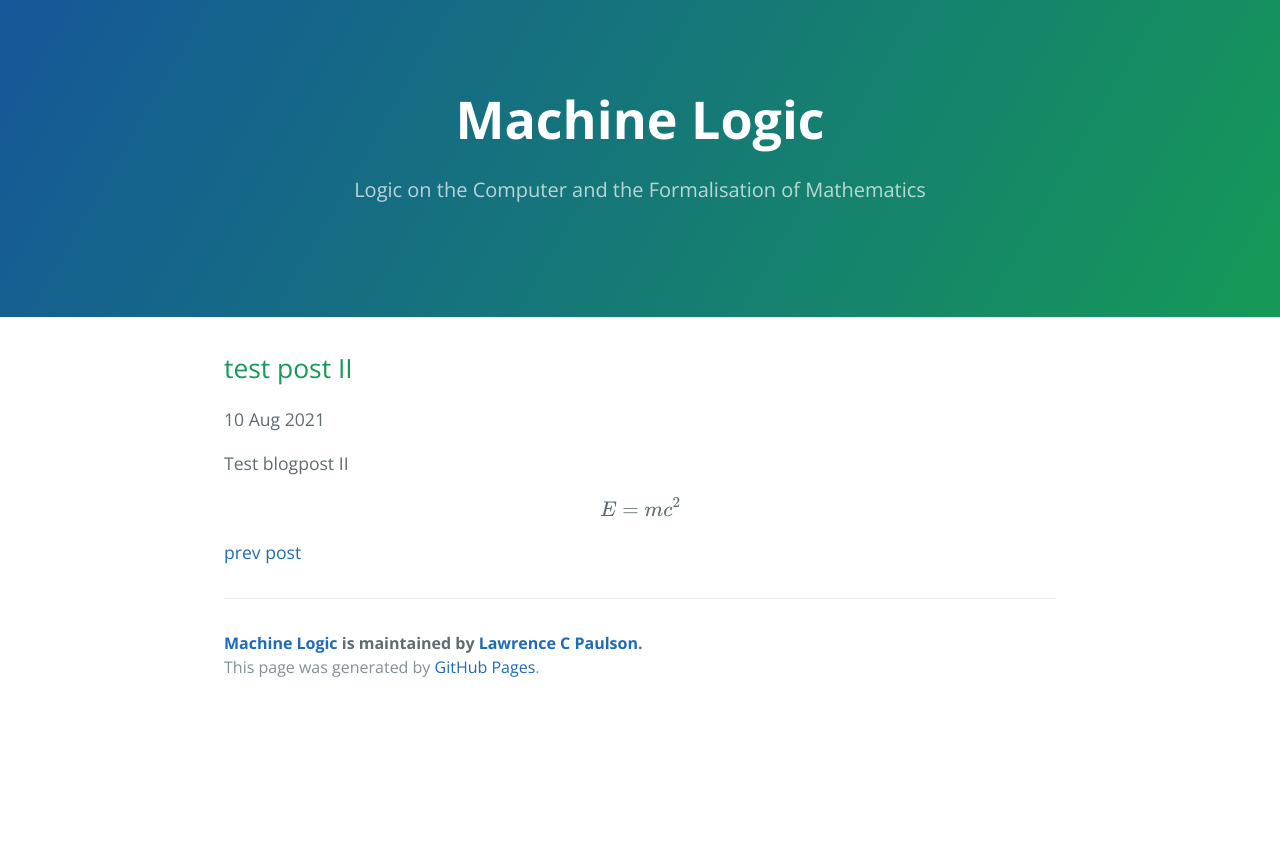
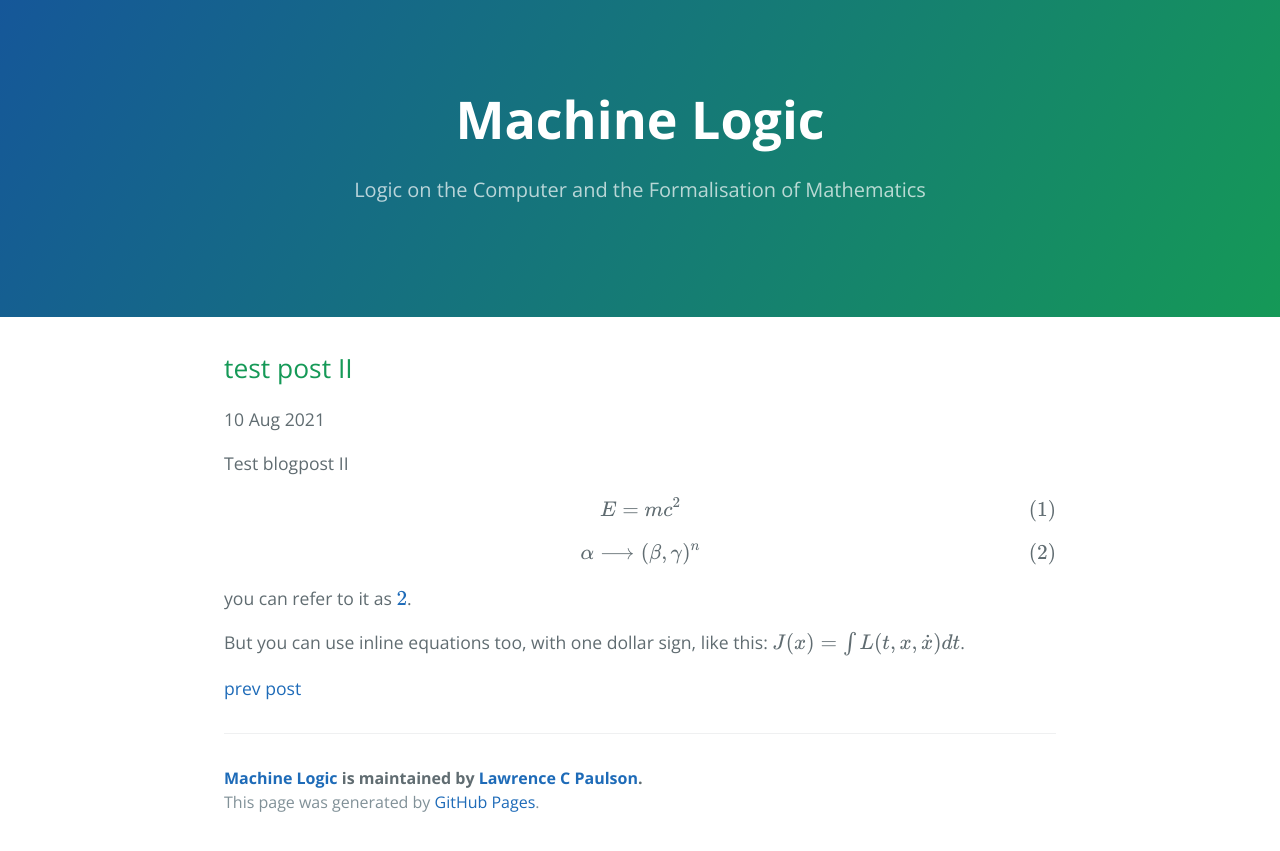
Before and after one commit to lawrencecpaulson/lawrencecpaulson.github.io, a Jekyll site: the page built from _posts/2021-08-10-Test-post-II.md, in a window 1280 px wide. Shown: the top 851 px of the page. Built offline with Jekyll 4.4.1, drawn with Linux system fonts in a browser that asks for light colours; formulas are drawn with MathJax 3; some of the changed lines change nothing that is shown.

Commit message:
mathjax including inline formulas

```diff
--- a/_includes/head.html
+++ b/_includes/head.html
@@ -8,11 +8,15 @@
   <link rel="stylesheet" href="{{ site.baseurl }}/css/cayman.css">
 <!-- for mathjax support -->
     {% if page.usemathjax %}
-      <script type="text/x-mathjax-config">
-        MathJax.Hub.Config({
-        TeX: { equationNumbers: { autoNumber: "AMS" } }
-        });
-      </script>
-      <script type="text/javascript" async src="http://cdn.mathjax.org/mathjax/latest/MathJax.js?config=TeX-AMS-MML_HTMLorMML"></script>
-    {% endif %}
+<script type="text/x-mathjax-config"> MathJax.Hub.Config({ TeX: { equationNumbers: { autoNumber: "all" } } }); </script>
+       <script type="text/x-mathjax-config">
+         MathJax.Hub.Config({
+           tex2jax: {
+             inlineMath: [ ['$','$'], ["\\(","\\)"] ],
+             processEscapes: true
+           }
+         });
+       </script>
+       <script src="https://cdn.mathjax.org/mathjax/latest/MathJax.js?config=TeX-AMS-MML_HTMLorMML" type="text/javascript"></script>
+      {% endif %}
 </head>
--- a/_posts/2021-08-10-Test-post-II.md
+++ b/_posts/2021-08-10-Test-post-II.md
@@ -10,4 +10,10 @@ Test blogpost II
 
 $$E=mc^2$$
 
+$$\alpha\longrightarrow (\beta, \gamma)^n \label{DD}$$
+
+you can refer to it as \ref{DD}.
+
+But you can use inline equations too, with one dollar sign, like this: $ J(x) = \int{L(t, x, \dot{x}) dt} \$.
+
 [prev post]({% post_url 2021-08-09-welcome %})
```
